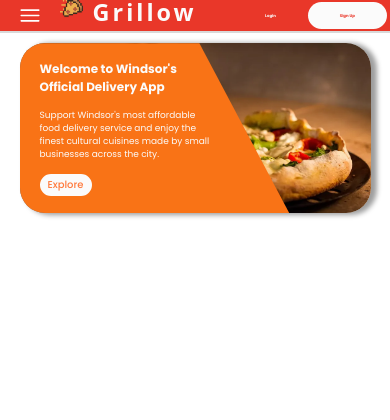
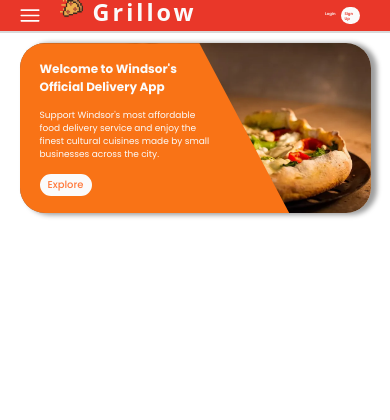
Before and after one commit to Mini1Git/project3340, a PHP site: page /home/index.php in a window 390 px wide. Shown: the top 420 px of the page. Run offline with PHP 8.4, Linux system fonts and the light colour scheme; data that the repository does not hold is empty; some libraries are stand-ins or nearby versions; some web fonts are replaced.

Commit message:
mobile header

```diff
--- a/stylesheets/stylemobile.css
+++ b/stylesheets/stylemobile.css
@@ -16,12 +16,16 @@
             padding: 0;
         }
 
+    .log a{
+        font-size: 1vw;
+        font-weight: 600;
+        padding: 7px;
+        width: 3vw;
+        padding: 1vw;
+    }
 
-    .log {
-        padding: 0.2rem;
-        display: flex;
-        align-items: center;
-    }
+
+
 
     nav{
         display: flex;
--- a/stylesheets/styletablet.css
+++ b/stylesheets/styletablet.css
@@ -1,9 +1,6 @@
 @media(max-width: 1023px) and (min-width: 768px)
 {
 
-.log {
-    padding: 22px;
-}
 
 nav {
     width: 200px;
```
Also changed, not shown: styletablet.css (+0 -10 lines).
